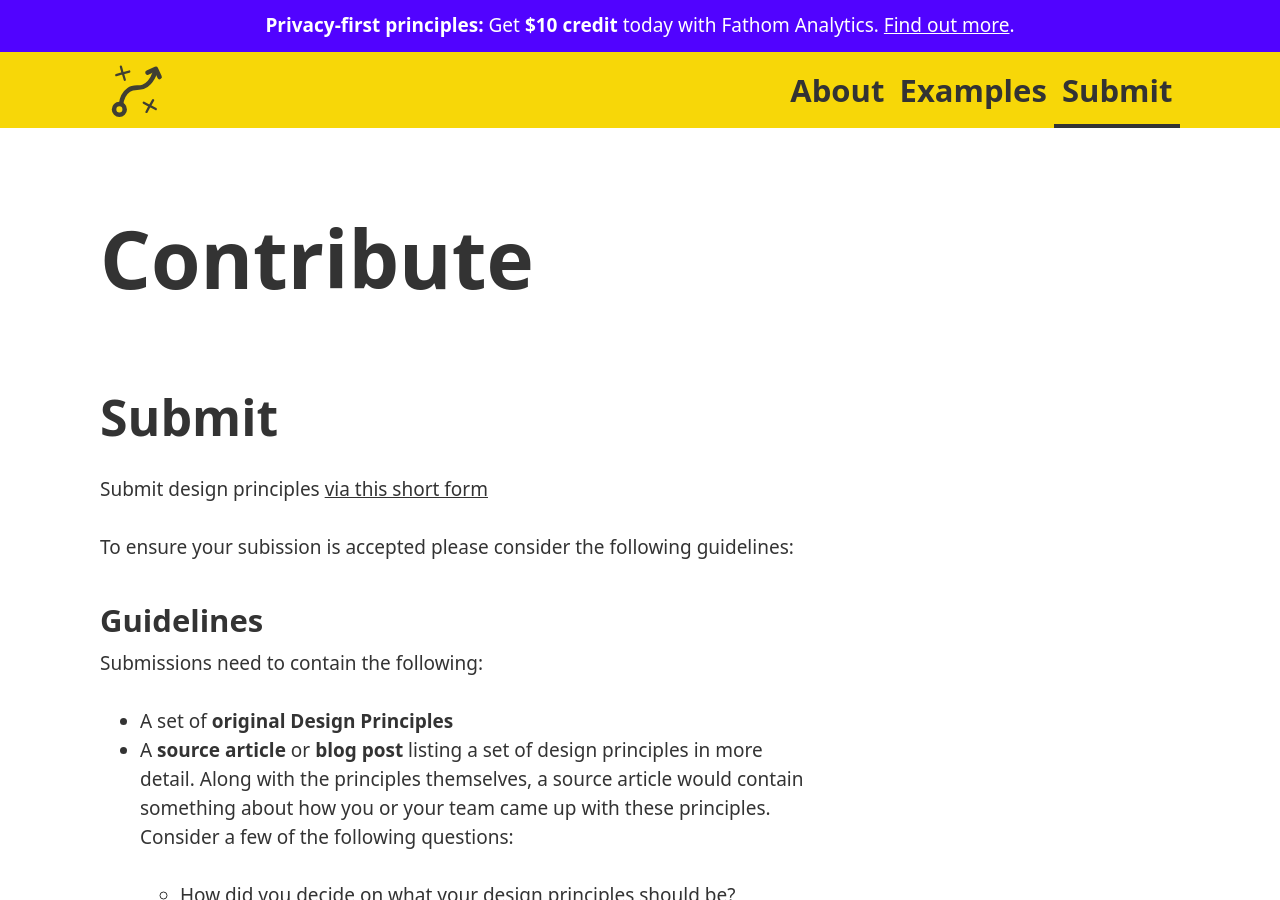
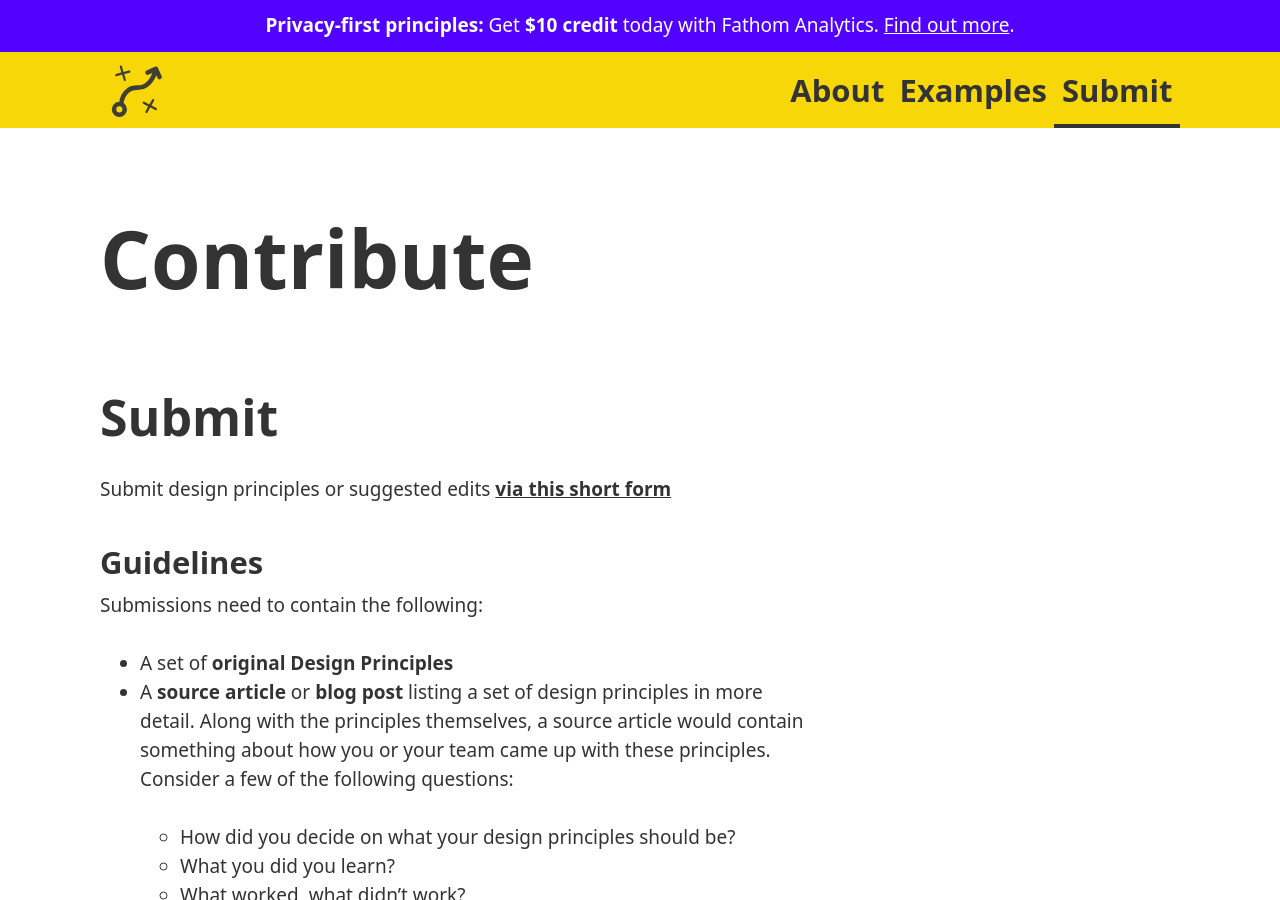
Before and after one commit to benbrignell/principles.design, a Jekyll site: the page built from _pages/contribute.md, in a window 1280 px wide and 900 px high. Built offline with Jekyll 4.4.1, drawn with Linux system fonts in a browser that asks for light colours; comment, search, counter and statistics services are not loaded.

Commit message:
updated contribute

```diff
--- a/_pages/contribute.md
+++ b/_pages/contribute.md
@@ -7,9 +7,7 @@
 sidebar:
 ---
 ## Submit
-Submit design principles [via this short form](https://zursayc0713.typeform.com/to/DTkTul82)
-
-To ensure your subission is accepted please consider the following guidelines:
+Submit design principles or suggested edits **[via this short form](https://zursayc0713.typeform.com/to/DTkTul82)**
 
 ### Guidelines
 
```
